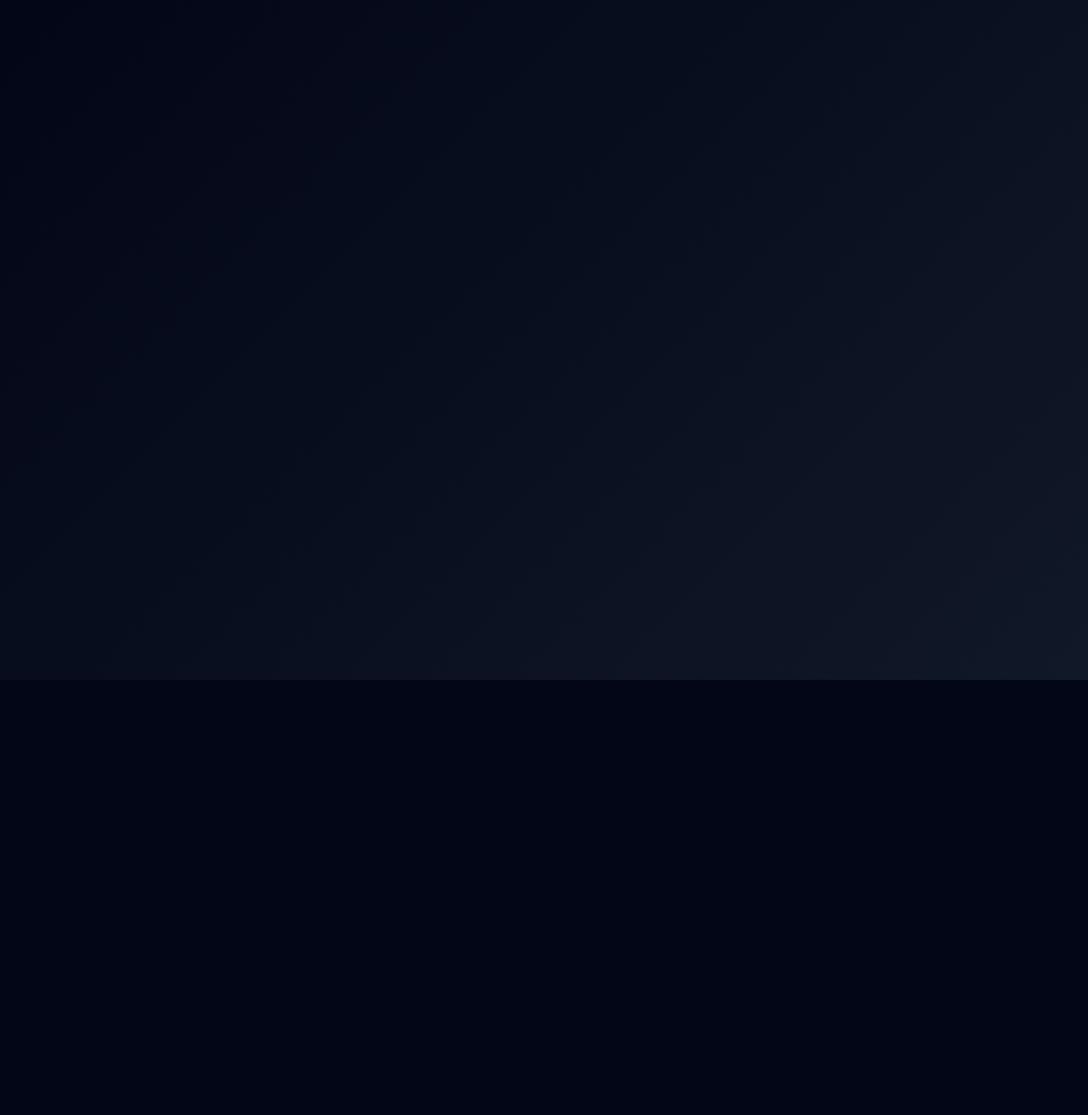
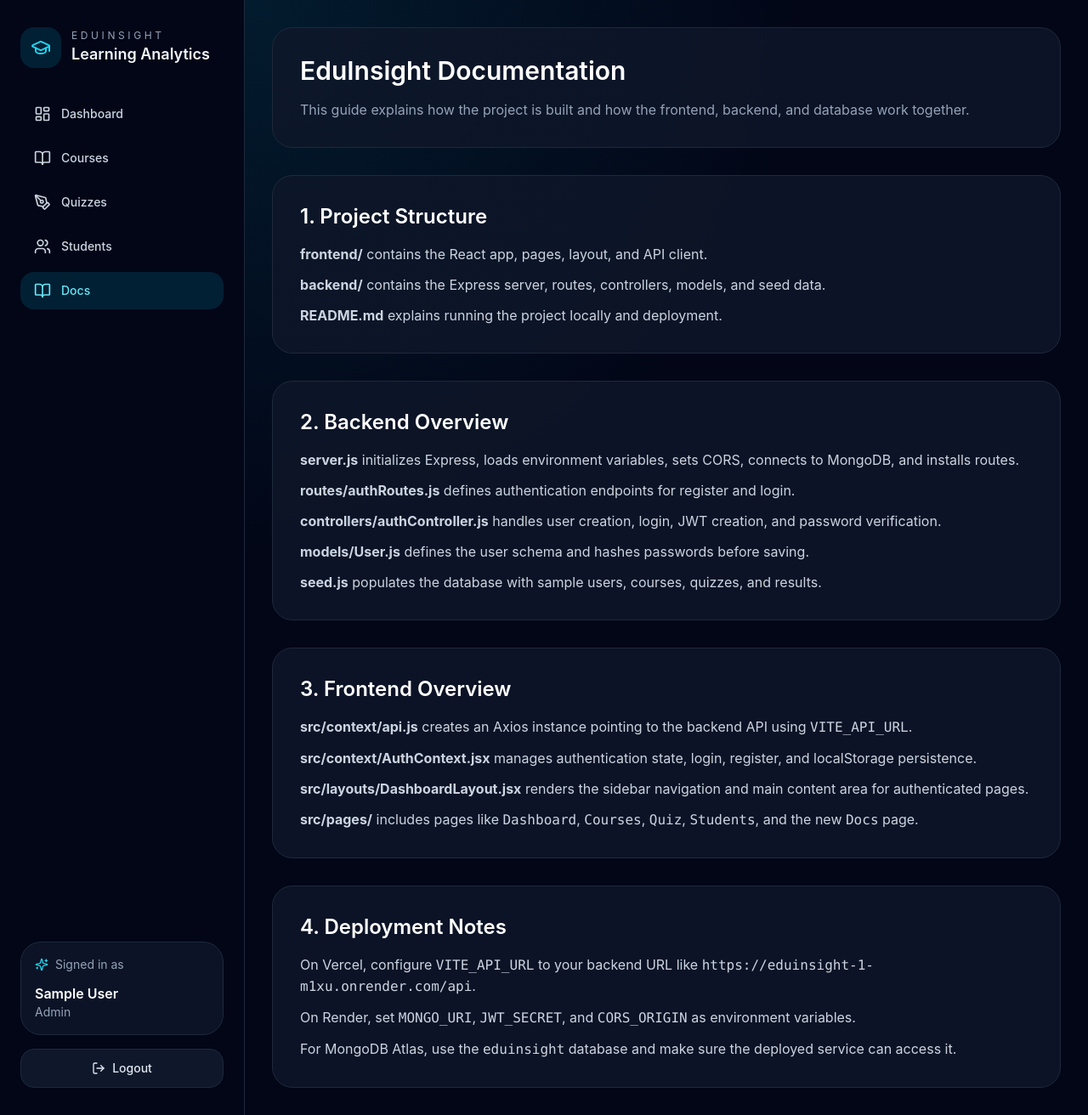
Before and after one commit to ibrahimjlidi/EduInsight, a React (Vite) app in the folder frontend/: page /docs in a window 1280 px wide. Before the commit this address had no page. Shown: the whole page at 85% size. Before the commit the page ends 800 px from the top, so only its background shows below. Built offline with nearby package versions, Linux system fonts and the light colour scheme; sample sign-in values are in the browser's storage; the HTML template or start-up script is replaced by a standard one.

Commit message:
Add Docs page and sidebar navigation

```diff
--- a/frontend/src/App.jsx
+++ b/frontend/src/App.jsx
@@ -7,6 +7,7 @@ import Dashboard from './pages/Dashboard';
 import Courses from './pages/Courses';
 import Quiz from './pages/Quiz';
 import Students from './pages/Students';
+import Docs from './pages/Docs';
 
 const App = () => {
   return (
@@ -25,6 +26,7 @@ const App = () => {
           <Route path="/courses" element={<Courses />} />
           <Route path="/quiz" element={<Quiz />} />
           <Route path="/students" element={<Students />} />
+          <Route path="/docs" element={<Docs />} />
         </Route>
       </Routes>
     </AuthProvider>
--- a/frontend/src/layouts/DashboardLayout.jsx
+++ b/frontend/src/layouts/DashboardLayout.jsx
@@ -7,6 +7,7 @@ const navItems = [
   { label: 'Courses', to: '/courses', icon: BookOpen },
   { label: 'Quizzes', to: '/quiz', icon: PenTool },
   { label: 'Students', to: '/students', icon: Users },
+  { label: 'Docs', to: '/docs', icon: BookOpen },
 ];
 
 const DashboardLayout = () => {
--- /dev/null
+++ b/frontend/src/pages/Docs.jsx
@@ -0,0 +1,53 @@
+const Docs = () => {
+  return (
+    <div className="space-y-8">
+      <div className="rounded-3xl border border-slate-800 bg-slate-900/80 p-8">
+        <h1 className="text-3xl font-semibold text-white">EduInsight Documentation</h1>
+        <p className="mt-4 text-slate-400">
+          This guide explains how the project is built and how the frontend, backend, and database work together.
+        </p>
+      </div>
+
+      <section className="space-y-4 rounded-3xl border border-slate-800 bg-slate-900/80 p-8">
+        <h2 className="text-2xl font-semibold text-white">1. Project Structure</h2>
+        <div className="space-y-3 text-slate-300">
+          <p><strong>frontend/</strong> contains the React app, pages, layout, and API client.</p>
+          <p><strong>backend/</strong> contains the Express server, routes, controllers, models, and seed data.</p>
+          <p><strong>README.md</strong> explains running the project locally and deployment.</p>
+        </div>
+      </section>
+
+      <section className="space-y-4 rounded-3xl border border-slate-800 bg-slate-900/80 p-8">
+        <h2 className="text-2xl font-semibold text-white">2. Backend Overview</h2>
+        <div className="space-y-3 text-slate-300">
+          <p><strong>server.js</strong> initializes Express, loads environment variables, sets CORS, connects to MongoDB, and installs routes.</p>
+          <p><strong>routes/authRoutes.js</strong> defines authentication endpoints for register and login.</p>
+          <p><strong>controllers/authController.js</strong> handles user creation, login, JWT creation, and password verification.</p>
+          <p><strong>models/User.js</strong> defines the user schema and hashes passwords before saving.</p>
+          <p><strong>seed.js</strong> populates the database with sample users, courses, quizzes, and results.</p>
+        </div>
+      </section>
+
+      <section className="space-y-4 rounded-3xl border border-slate-800 bg-slate-900/80 p-8">
+        <h2 className="text-2xl font-semibold text-white">3. Frontend Overview</h2>
+        <div className="space-y-3 text-slate-300">
+          <p><strong>src/context/api.js</strong> creates an Axios instance pointing to the backend API using <code>VITE_API_URL</code>.</p>
+          <p><strong>src/context/AuthContext.jsx</strong> manages authentication state, login, register, and localStorage persistence.</p>
+          <p><strong>src/layouts/DashboardLayout.jsx</strong> renders the sidebar navigation and main content area for authenticated pages.</p>
+          <p><strong>src/pages/</strong> includes pages like <code>Dashboard</code>, <code>Courses</code>, <code>Quiz</code>, <code>Students</code>, and the new <code>Docs</code> page.</p>
+        </div>
+      </section>
+
+      <section className="space-y-4 rounded-3xl border border-slate-800 bg-slate-900/80 p-8">
+        <h2 className="text-2xl font-semibold text-white">4. Deployment Notes</h2>
+        <div className="space-y-3 text-slate-300">
+          <p>On Vercel, configure <code>VITE_API_URL</code> to your backend URL like <code>https://eduinsight-1-m1xu.onrender.com/api</code>.</p>
+          <p>On Render, set <code>MONGO_URI</code>, <code>JWT_SECRET</code>, and <code>CORS_ORIGIN</code> as environment variables.</p>
+          <p>For MongoDB Atlas, use the <code>eduinsight</code> database and make sure the deployed service can access it.</p>
+        </div>
+      </section>
+    </div>
+  );
+};
+
+export default Docs;
```
